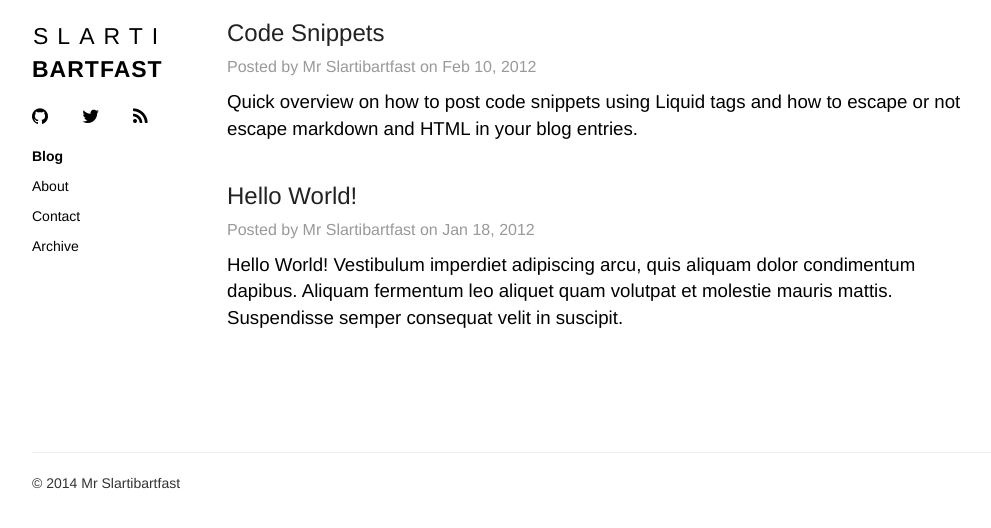
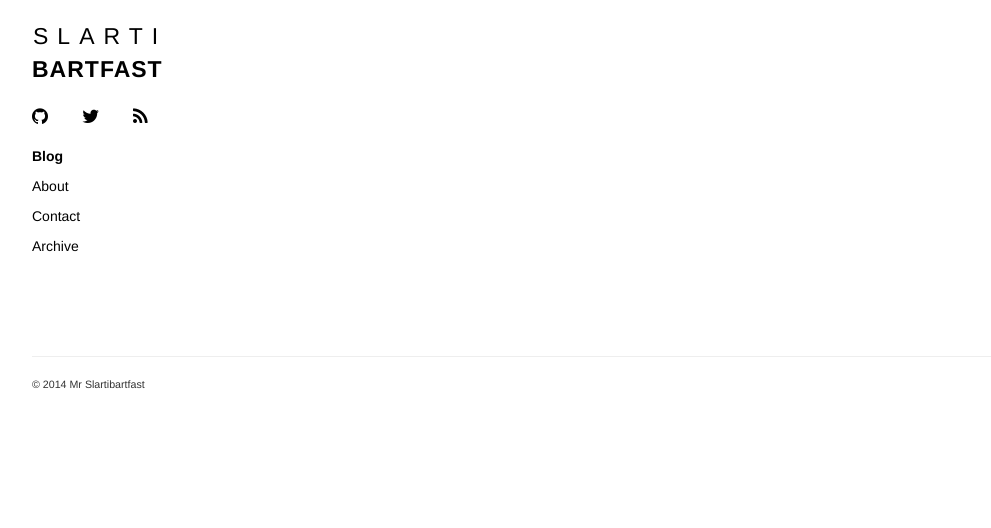
Before and after one commit to mfournierca/slartibartfast, a Jekyll site: the page built from blog/index.html, in a window 1280 px wide. Shown: the top 528 px of the page, without its empty margins (38-1029 px from the left). Built offline with Jekyll 4.4.1, drawn with Linux system fonts in a browser that asks for light colours; nearby versions of some CDN libraries; Markdown is read by kramdown in place of the engine named in the settings.

Commit message:
many small additions and bugfixes

```diff
--- a/_posts/2012-01-18-hello-world.markdown
+++ /dev/null
@@ -1,16 +0,0 @@
----
-layout: post
-title: Hello World!
-category: Meta
-
-excerpt: Hello World! Vestibulum imperdiet adipiscing arcu, quis aliquam dolor condimentum dapibus. Aliquam fermentum leo aliquet quam volutpat et molestie mauris mattis. Suspendisse semper consequat velit in suscipit.
-
----
-
-Hello World!
-
-This is just a sample post.
-
-Vestibulum imperdiet adipiscing arcu, quis aliquam dolor condimentum dapibus. Aliquam fermentum leo aliquet quam volutpat et molestie mauris mattis. Suspendisse semper consequat velit in suscipit. Praesent blandit, mi id facilisis adipiscing, tortor tellus mollis quam, sed dignissim sapien diam ac lectus. Nunc eget ornare quam. Vivamus sit amet tortor dolor, non egestas ligula. Mauris nisi risus, semper nec blandit id, suscipit eget dolor. Sed placerat odio at erat porttitor varius. Phasellus ornare vestibulum dolor ac rhoncus. Mauris laoreet varius est eu rhoncus. Curabitur facilisis mauris eu purus pharetra vitae tincidunt nulla gravida. Duis sagittis, felis a luctus mattis, metus sem tempus velit, sit amet blandit tellus nisi id augue.
-
-Proin feugiat libero ac lorem mollis fermentum. Cras et lacus sodales nisl facilisis ornare. Sed dolor eros, pulvinar ac varius non, bibendum eget odio. Nulla facilisi. Pellentesque et nisi a tellus ullamcorper faucibus. Nullam sagittis tempor mi non mattis. Proin ultricies, enim sit amet bibendum tristique, ligula ante feugiat nunc, sit amet imperdiet tortor nisl et felis. Pellentesque et nisl dui, non dictum libero. Vivamus tempor ante ac leo suscipit a sodales ligula iaculis. Curabitur massa mi, semper sed bibendum eget, auctor in nulla. Quisque at mi in ligula viverra suscipit sed vitae leo.
--- a/_posts/2012-02-10-code-snippets.markdown
+++ /dev/null
@@ -1,17 +0,0 @@
----
-layout: post
-title: Code Snippets
-category: Design
-
-excerpt: Quick overview on how to post code snippets using Liquid tags and how to escape or not escape markdown and HTML in your blog entries.
-
----
-
-Whenever you need to post a code snippet, use the liquid tags `hilight` and `endhilight` like this:
-
-{% highlight ruby %}
-# some code goes here
-puts "Hello World!"
-{% endhighlight %}
-
-Note that this only provides color-coding. For that you might need to use a front end colorization engine like Highlight.JS or something similar.
--- a/blog/index.html
+++ b/blog/index.html
@@ -3,12 +3,13 @@
 title:
 ---
 
-<!-- Show last 5 posts here -->
-{% for post in site.posts limit: 5  %}
+<!-- Show last 10 posts here -->
+<div class="blog-list">
+	{% for post in site.posts limit: 10  %}
 		<article class="blog-list-item">
 
 	        <header>
-            <h3 class="blog-list-item-title"><a href="{{site.baseurl}}{{post.url}}">{{ post.title }}</a></h2>
+	            <h3 class="blog-list-item-title"><a href="{{post.url}}">{{ post.title }}</a></h3>
 	            <div class="blog-list-item-meta">
 		            <span>Posted by {% if post.author %}{{post.author}}{% else %}{{site.author}}{% endif%} on <time datetime="{{post.date|date:"%F"}}">{{post.date|date:"%b %d, %Y"}}</time></span>
 		        </div>
@@ -18,3 +19,4 @@
 
 		</article>
 	{% endfor %}
+</div>
--- a/resources/style.css
+++ b/resources/style.css
@@ -1,3 +1,11 @@
+/*
+*  body, defaults
+*/
+p {
+  font-size: 14pt;
+}
+
+
 
 /*
 * head, name
@@ -150,6 +158,10 @@
   padding: 40px 0;
 }
 
+.blog-footer p {
+  font-size: 8pt;
+}
+
 
 
 /*
```
Also changed, not shown: index.html (+7 -0 lines), README.md. Lines whose indentation alone changed are shown as unchanged.
